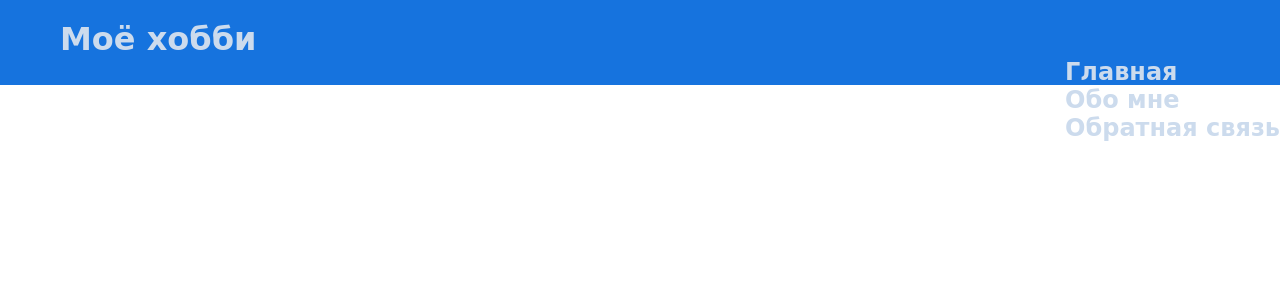
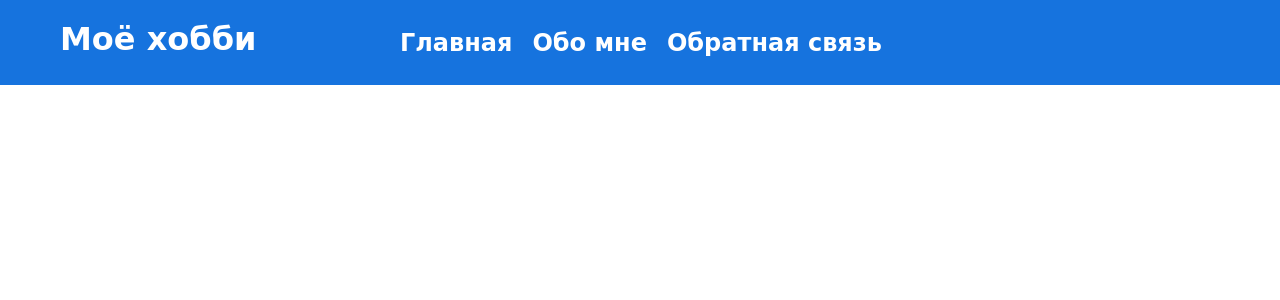
Before and after one commit to IlyacloudDev/my-profile, a Django app: page / in a window 1280 px wide. Shown: the top 300 px of the page. Run offline with Django 5.2, Linux system fonts and the light colour scheme.

Commit message:
fix: header elements are displayed correctly

```diff
--- a/Hobby/static/css/style.css
+++ b/Hobby/static/css/style.css
@@ -1,52 +1,53 @@
-*{
+* {
     margin: 0px;
     padding: 0px;
 }
 
-
-header{
-	width: 100%;
-	background: #039999;
-	height: 85px;
-	transition: 1s linear;
+header {
+    width: 100%;
+    background: #039999;
+    height: 85px;
+    transition: 1s linear;
+    position: relative;
 }
 
-
-header:hover{
+header:hover {
     color: #fff;
-    background: #1673de
+    background: #1673de;
 }
 
-
-#h1_my_hobby{
+#h1_my_hobby {
     padding-left: 60px;
     padding-top: 20px;
     color: #fff;
-    font-family:  Comic Sans MS, Comic Sans, cursive
+    font-family: Comic Sans MS, Comic Sans, cursive;
+    width: 200px;
 }
 
-
-.change-color-link{
-    color: #ccdbed;
+.change-color-link {
+    color: #fff;
     text-decoration: none;
     -webkit-transition: all 1s ease;
-            transition: all 1s ease;
+    transition: all 1s ease;
 }
 
-
-.change-color-link:hover{
+.change-color-link:hover {
     color: #c2c2c2;
 }
 
-
-.ul1{
+.ul1 {
     float: right;
-    font-family:  Comic Sans MS, Comic Sans, cursive;
+    font-family: Comic Sans MS, Comic Sans, cursive;
+    display: flex;
+    gap: 20px;
+    position: absolute;
+    left: 400px;
+    top: 50%;
+    transform: translateY(-50%);
 }
 
-
-.ul1 li{
-    height: 100%
+.ul1 li {
+    height: 100%;
     margin: 0px;
     display: inline;
 }
```
